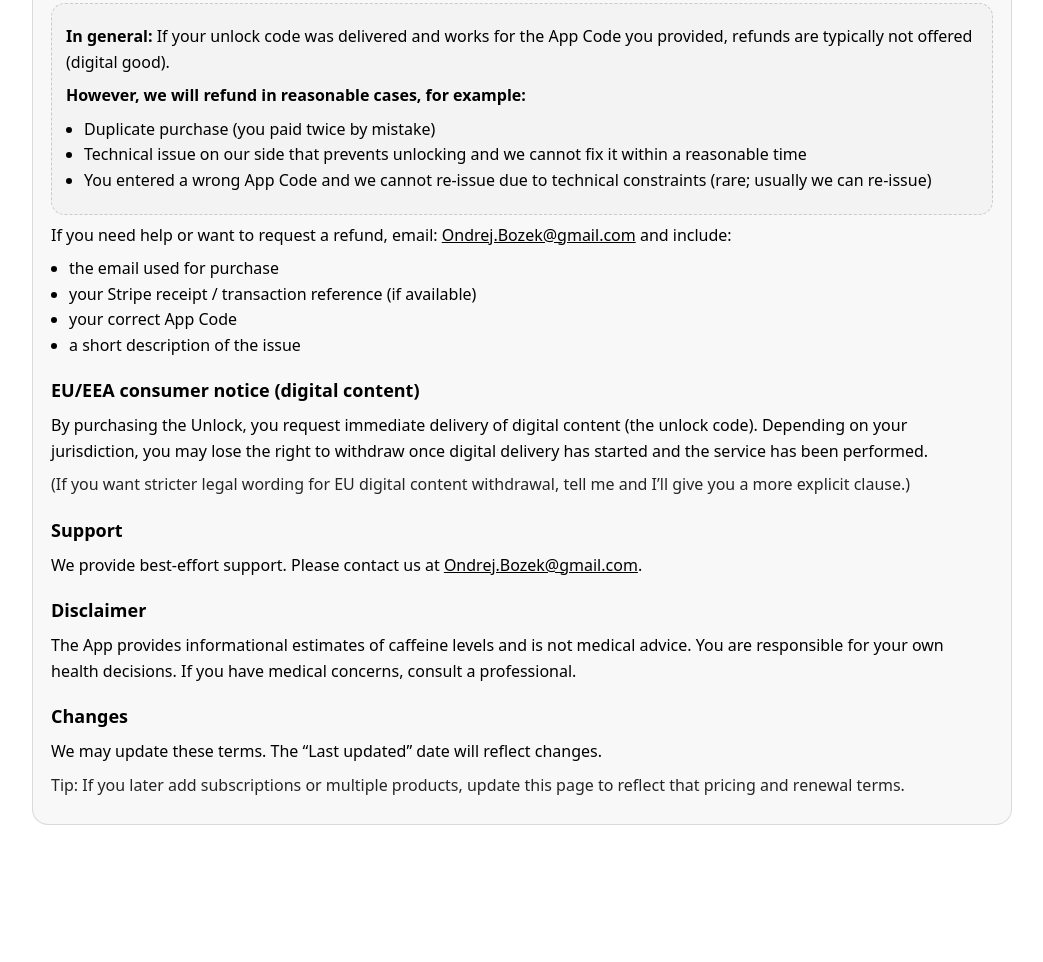
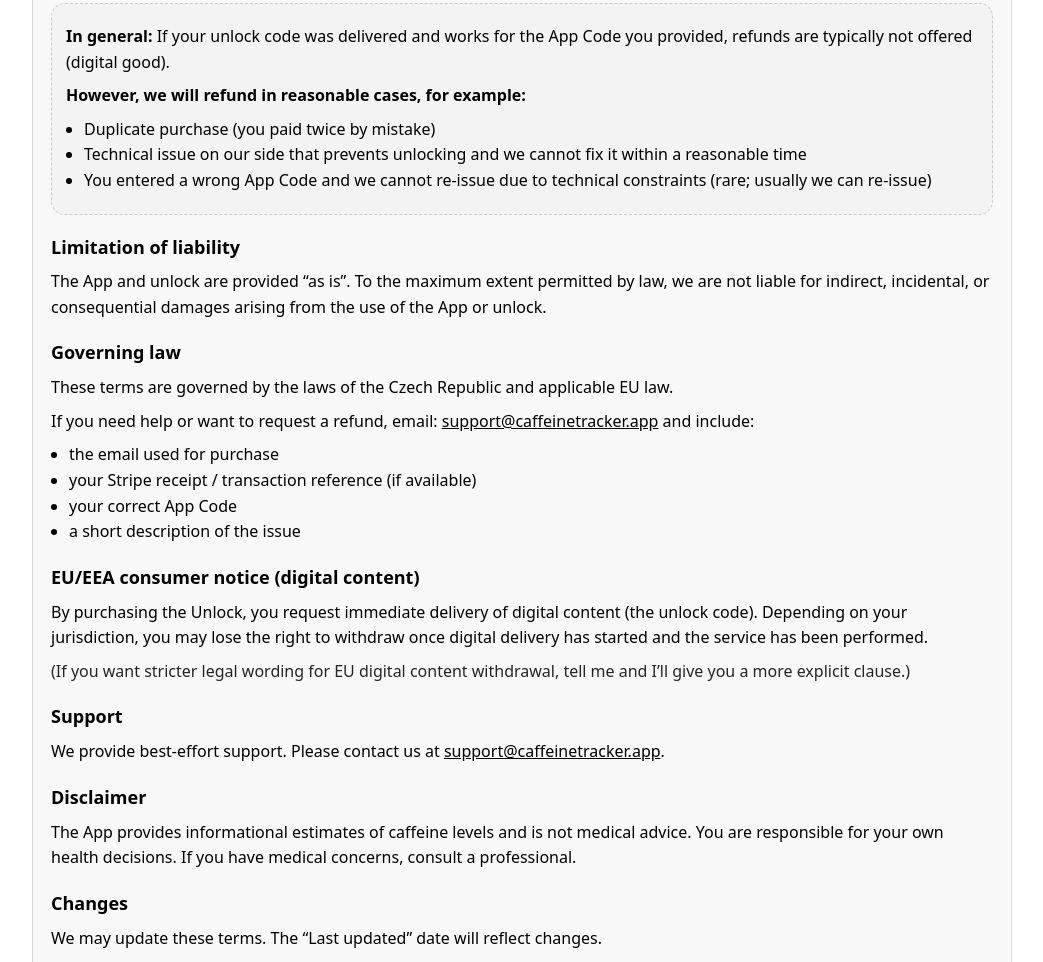
Before and after one commit to obozek/CaffeineTrackerAppWeb, a plain HTML site: page refund.html in a window 1280 px wide. Shown: the part 462-1424 px from the top of the page, without its empty margins (118-1161 px from the left). Before the commit the page ends 1313 px from the top, so only its background shows below. Drawn offline with Linux system fonts and the light colour scheme.

Commit message:
add marketing checkbox and fix email

```diff
--- a/refund.html
+++ b/refund.html
@@ -57,9 +57,21 @@
         </ul>
       </div>
 
+      <h2>Limitation of liability</h2>
+      <p>
+        The App and unlock are provided “as is”.
+        To the maximum extent permitted by law, we are not liable for indirect,
+        incidental, or consequential damages arising from the use of the App or unlock.
+      </p>
+
+      <h2>Governing law</h2>
+      <p>
+        These terms are governed by the laws of the Czech Republic and applicable EU law.
+      </p>
+
       <p>
         If you need help or want to request a refund, email:
-        <a href="mailto:Ondrej.Bozek@gmail.com">Ondrej.Bozek@gmail.com</a>
+        <a href="mailto:support@caffeinetracker.app">support@caffeinetracker.app</a>
         and include:
       </p>
       <ul>
@@ -81,7 +93,7 @@
       <h2>Support</h2>
       <p>
         We provide best-effort support. Please contact us at
-        <a href="mailto:Ondrej.Bozek@gmail.com">Ondrej.Bozek@gmail.com</a>.
+        <a href="mailto:support@caffeinetracker.app">support@caffeinetracker.app</a>.
       </p>
 
       <h2>Disclaimer</h2>
```
Also changed, not shown: privacy.html (+13 -2 lines).
